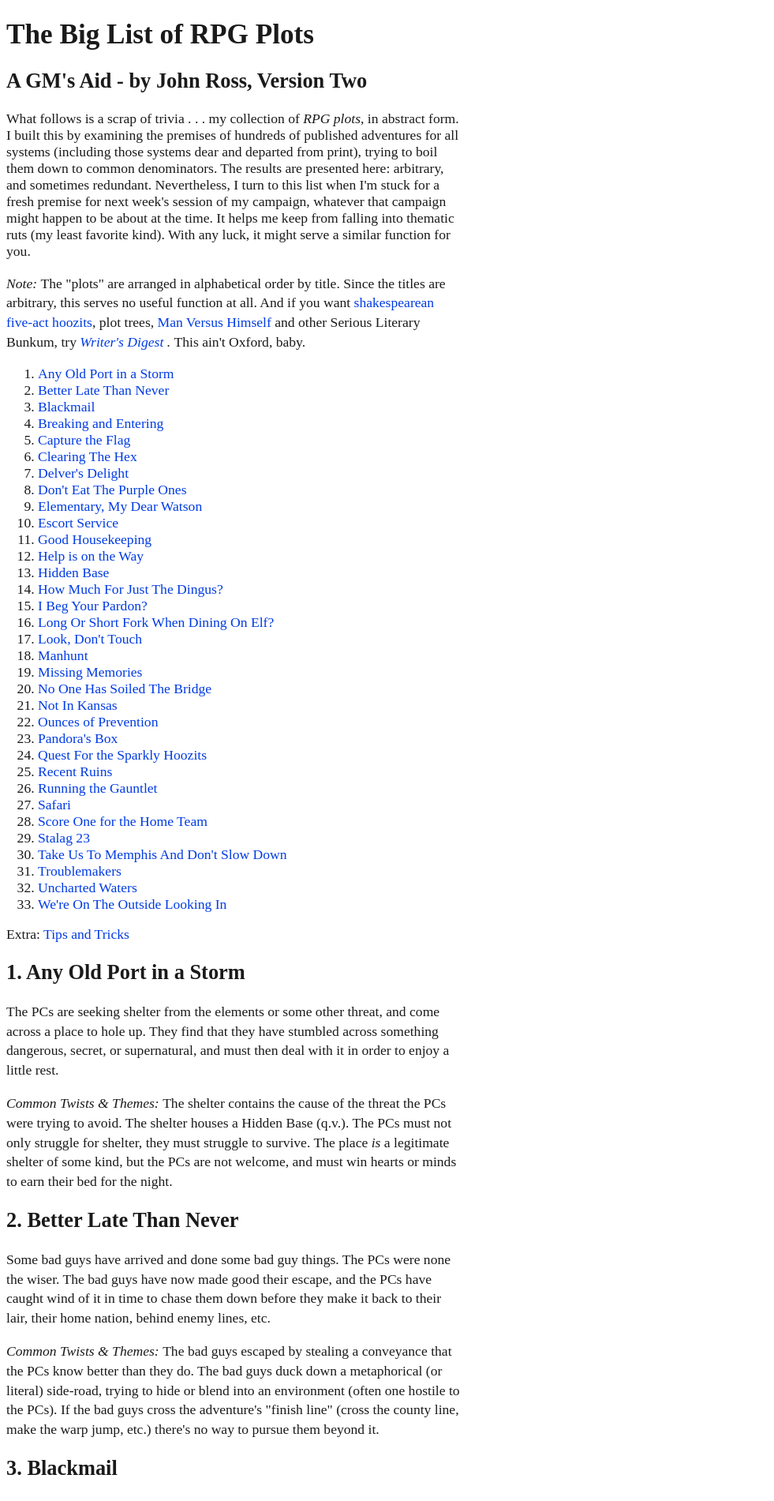
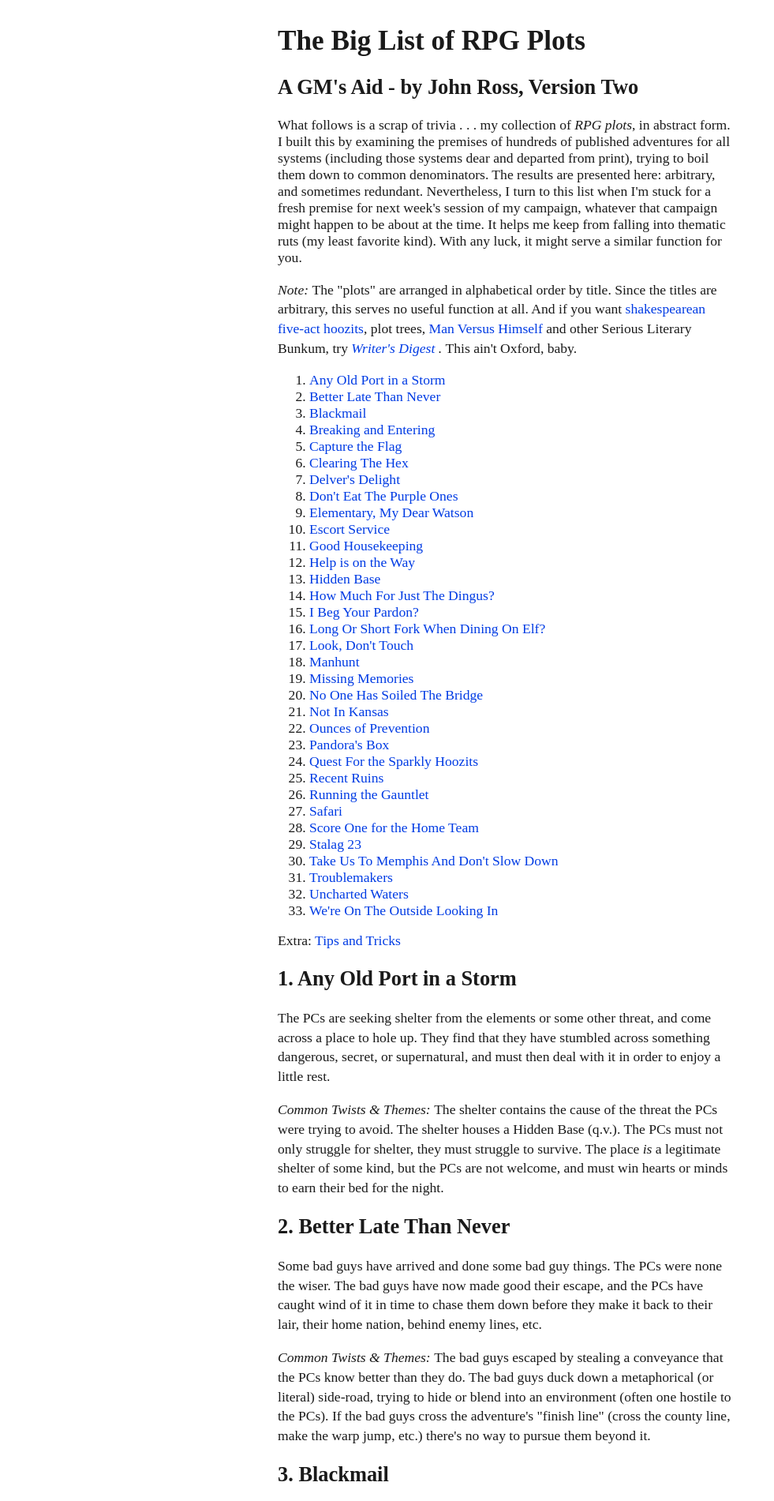
Before and after one commit to pheara/big_list_of_rpg_plots, a Jekyll site: the page built from index.html, in a window 1280 px wide. Shown: the top 1901 px of the page at 79% size, without its empty margins (0-981 px from the left). Built offline with Jekyll 4.4.1, drawn with Linux system fonts in a browser that asks for light colours; some web fonts are replaced.

Commit message:
shitty centering.

```diff
--- a/_layouts/default.html
+++ b/_layouts/default.html
@@ -5,7 +5,9 @@
 
   <body>
 
-    {{ content }}
+    <div class="maincolumn">
+      {{ content }}
+    </div>
 
   </body>
 
--- a/styles/main.css
+++ b/styles/main.css
@@ -7,11 +7,25 @@
 body {
   font-family: charterregular;
   color: #1A1A1A;
-
-        max-width: 36rem;
   font-size: 1.1rem;
 
   counter-reset: trope-heading;
+
+/*
+  display: flex;
+  flex-flow: row nowrap;
+  justify-content: center;
+  align-content: center;
+  align-items: flex-start;
+  */
+}
+
+.maincolumn {
+  max-width: 36rem;
+
+  position: absolute;
+  left: 50%;
+  transform: translateX(-50%);
 }
 
 p {
```
Lines whose indentation alone changed are shown as unchanged.
